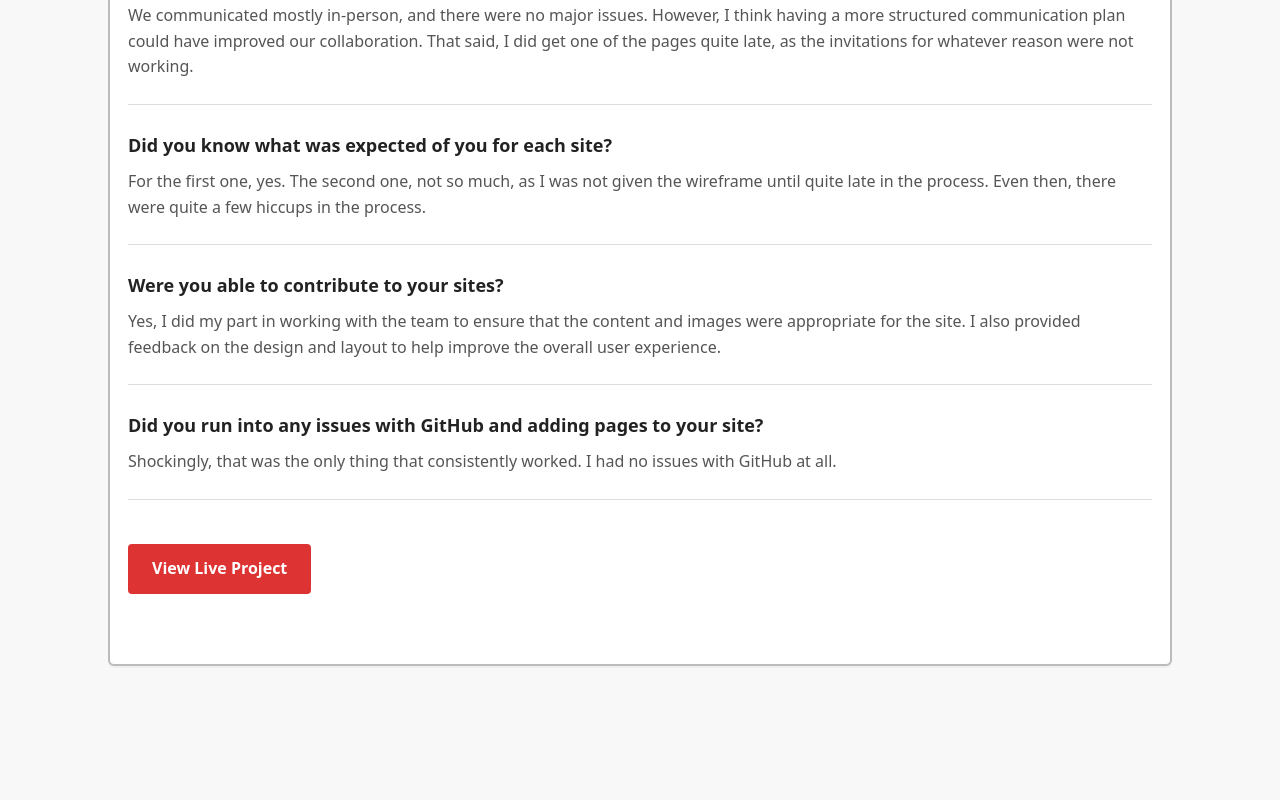
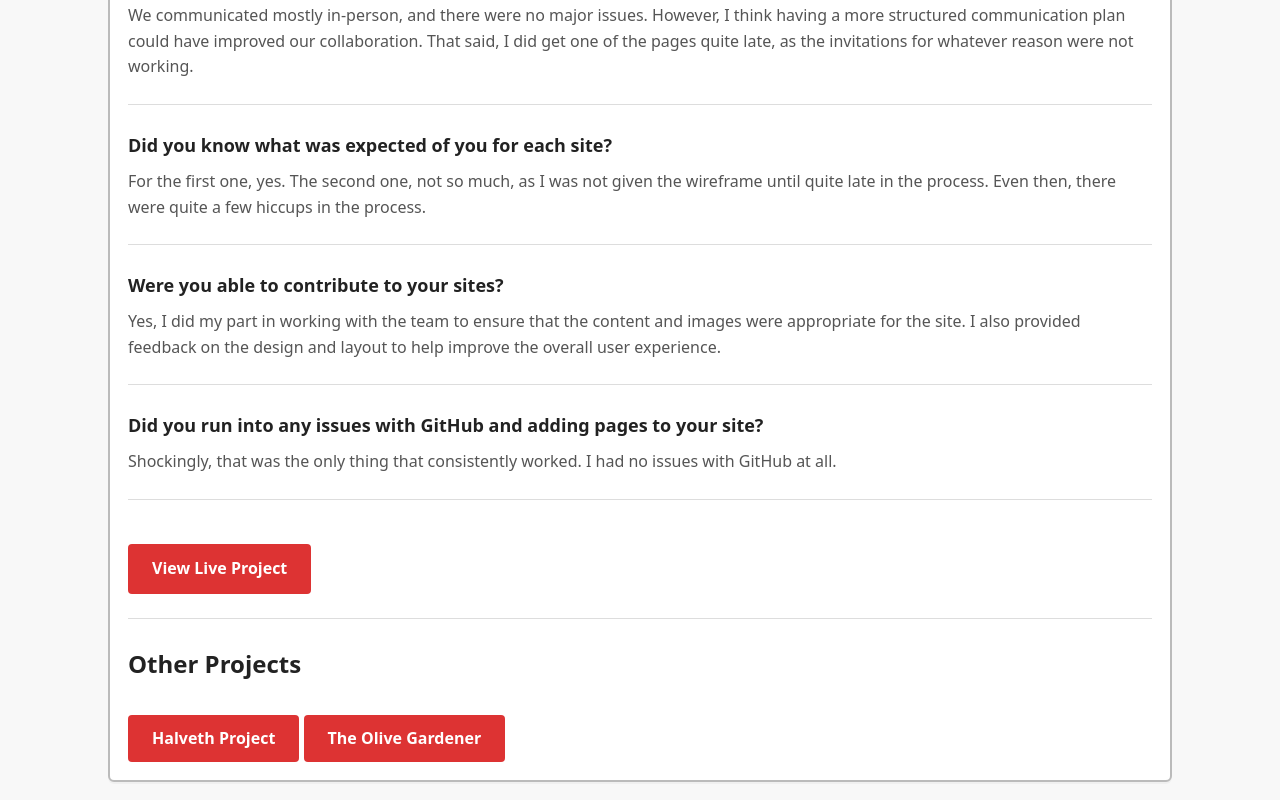
Before and after one commit to AcererakTheMighty/wdd130-smith, a plain HTML site: page client_report.html in a window 1280 px wide. Shown: the part 756-1556 px from the top of the page. Before the commit the page ends 1440 px from the top, so only its background shows below. Drawn offline with Linux system fonts and the light colour scheme.

Commit message:
Finished the project

```diff
--- a/client_report.html
+++ b/client_report.html
@@ -85,6 +85,12 @@
                     <a href="https://acererakthemighty.github.io/wdd130-smith" class="cta-link">View Live Project</a>
                 </p>
             </div>
+            <div class="other-projects">
+                <h2>Other Projects</h2>
+                <p>
+                    <a href="https://corobr.github.io/wdd130-baird/" class="cta-link">Halveth Project</a>
+                    <a href="https://lightning323.github.io/WWDD130-Static-Website---The-Olive-Gardener/" class="cta-link">The Olive Gardener</a>
+                </p>
         </section>
     </div>
 </body>
```
